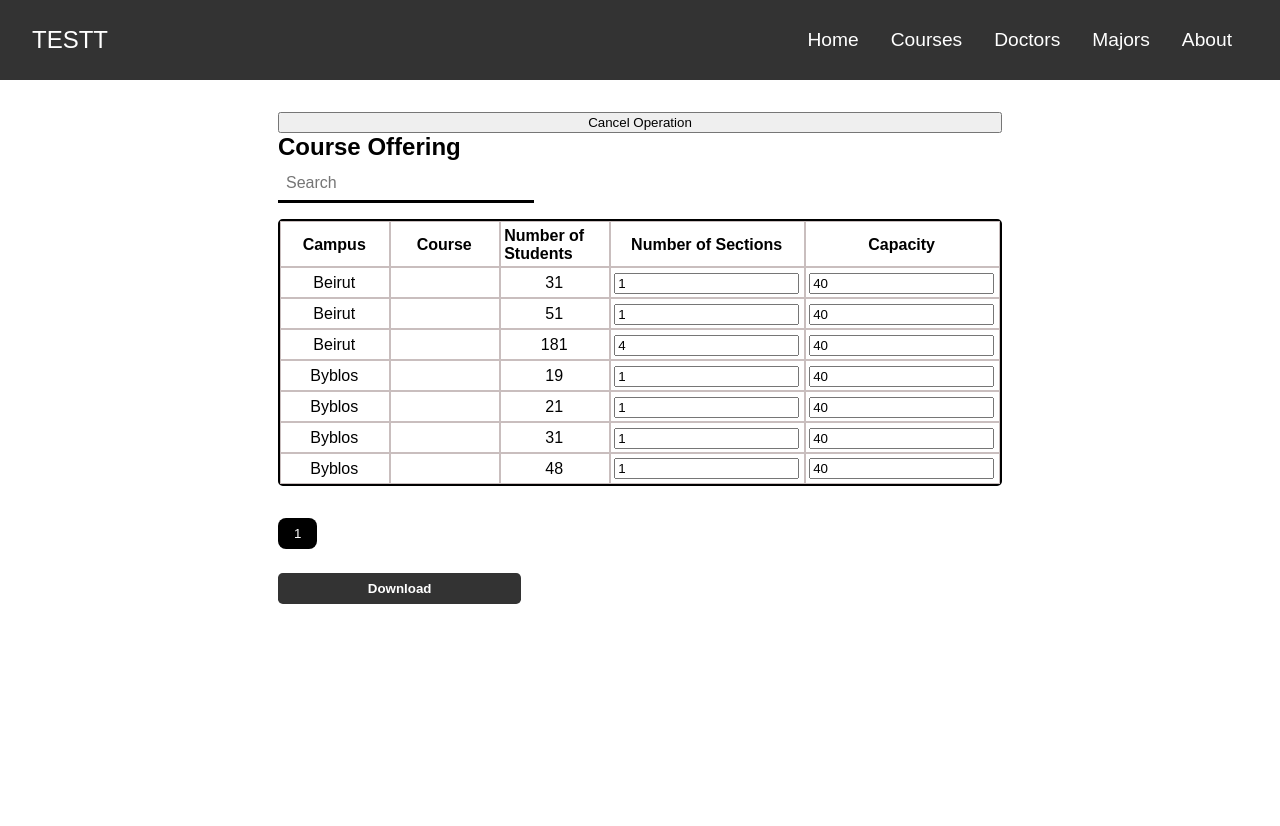
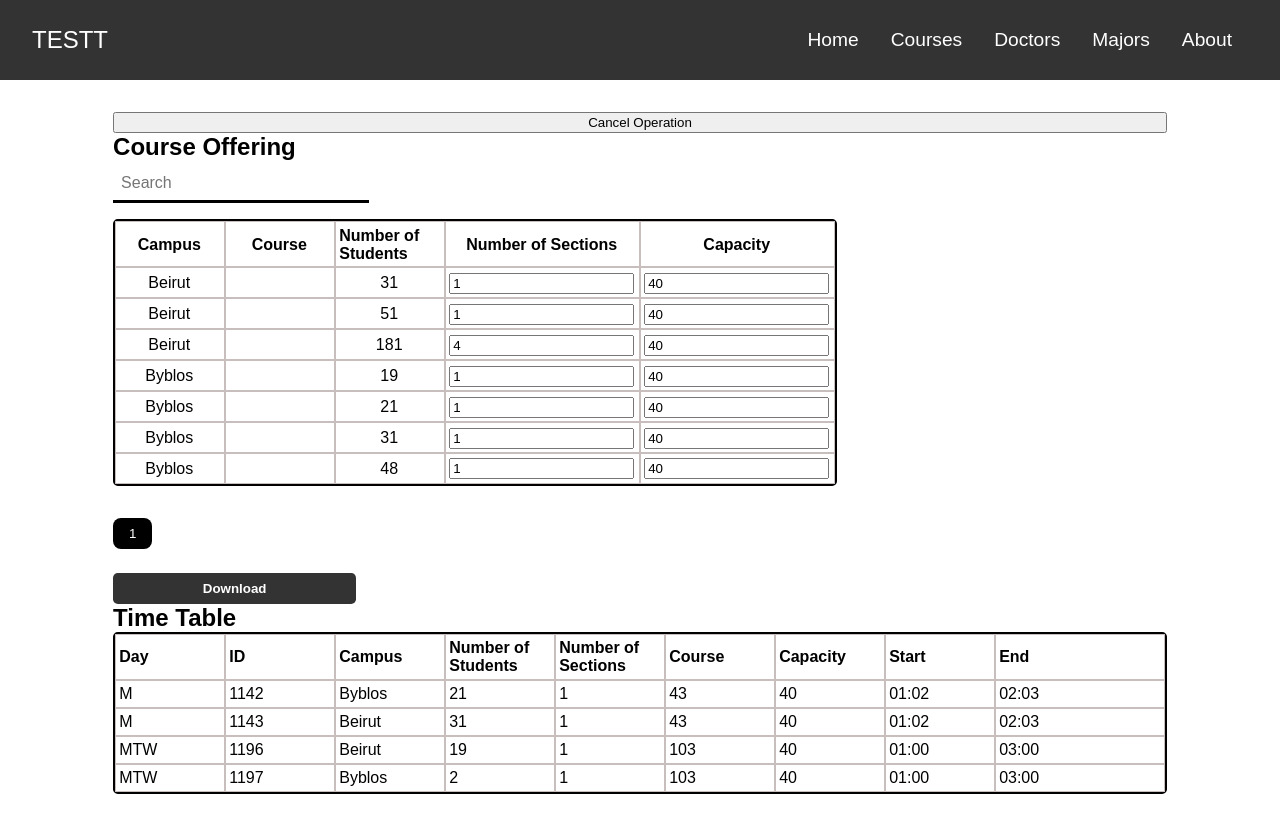
Before and after one commit to TouficAlRifaii/CapstoneProject, a React (Create React App) app in the folder frontend/: page / in a window 1280 px wide. Both pictures are taken after a click on the button "Upload". Before the commit the page ends 800 px from the top, so only its background shows below. Built offline with nearby package versions, Linux system fonts and the light colour scheme; no server answers.

Commit message:
adding time tables

```diff
--- a/frontend/src/Components/Home/CourseOffering.js
+++ b/frontend/src/Components/Home/CourseOffering.js
@@ -1,7 +1,7 @@
 import ListCourseId from "../Courses/ListCourseId";
 import React, { useState, useEffect } from "react";
 import Download from "./Download";
-
+import TimeTable from "./TimeTable";
 const CourseOffering = ({
   active,
   setActive,
@@ -68,9 +68,7 @@ const CourseOffering = ({
       {!active && (
         <section className="list-section">
           <button onClick={handleActive}> Cancel Operation </button>
-
           <h1>Course Offering</h1>
-
           <div>
             <div className="nav-search">
               <input
@@ -178,8 +176,8 @@ const CourseOffering = ({
               ))}
             </div>
           </div>
-
           <Download elements={sections} />
+          <TimeTable campus="Byblos" />{" "}
         </section>
       )}
     </div>
--- a/frontend/src/Components/Home/Home.js
+++ b/frontend/src/Components/Home/Home.js
@@ -1,6 +1,7 @@
 import { useState } from "react";
 import UploadCSV from "./UploadCSV";
 import CourseOffering from "./CourseOffering";
+import TimeTableComponent from "./TimeTable";
 import "../../CSS/Home.css";
 const Home = ({ courses }) => {
   const [sections, setSections] = useState([
--- /dev/null
+++ b/frontend/src/Components/Home/TimeTable.js
@@ -0,0 +1,90 @@
+import React from "react";
+
+const TimeTable = () => {
+  const timeTable = {
+    M: [
+      {
+        id: 1142,
+        campus: "Byblos",
+        numOfStudents: 21,
+        numOfSections: 1,
+        course: 43,
+        capacity: 40,
+        start: "01:02",
+        end: "02:03",
+      },
+      {
+        id: 1143,
+        campus: "Beirut",
+        numOfStudents: 31,
+        numOfSections: 1,
+        course: 43,
+        capacity: 40,
+        start: "01:02",
+        end: "02:03",
+      },
+    ],
+    MTW: [
+      {
+        id: 1196,
+        campus: "Beirut",
+        numOfStudents: 19,
+        numOfSections: 1,
+        course: 103,
+        capacity: 40,
+        start: "01:00",
+        end: "03:00",
+      },
+      {
+        id: 1197,
+        campus: "Byblos",
+        numOfStudents: 2,
+        numOfSections: 1,
+        course: 103,
+        capacity: 40,
+        start: "01:00",
+        end: "03:00",
+      },
+    ],
+  };
+
+  return (
+    <div>
+      <h2>Time Table</h2>
+      <table className="table">
+        <thead>
+          <tr>
+            <th>Day</th>
+            <th>ID</th>
+            <th>Campus</th>
+            <th>Number of Students</th>
+            <th>Number of Sections</th>
+            <th>Course</th>
+            <th>Capacity</th>
+            <th>Start</th>
+            <th>End</th>
+          </tr>
+        </thead>
+        <tbody>
+          {Object.entries(timeTable).map(([day, entries]) =>
+            entries.map((entry) => (
+              <tr key={entry.id}>
+                <td>{day}</td>
+                <td>{entry.id}</td>
+                <td>{entry.campus}</td>
+                <td>{entry.numOfStudents}</td>
+                <td>{entry.numOfSections}</td>
+                <td>{entry.course}</td>
+                <td>{entry.capacity}</td>
+                <td>{entry.start}</td>
+                <td>{entry.end}</td>
+              </tr>
+            ))
+          )}
+        </tbody>
+      </table>
+    </div>
+  );
+};
+
+export default TimeTable;
```
